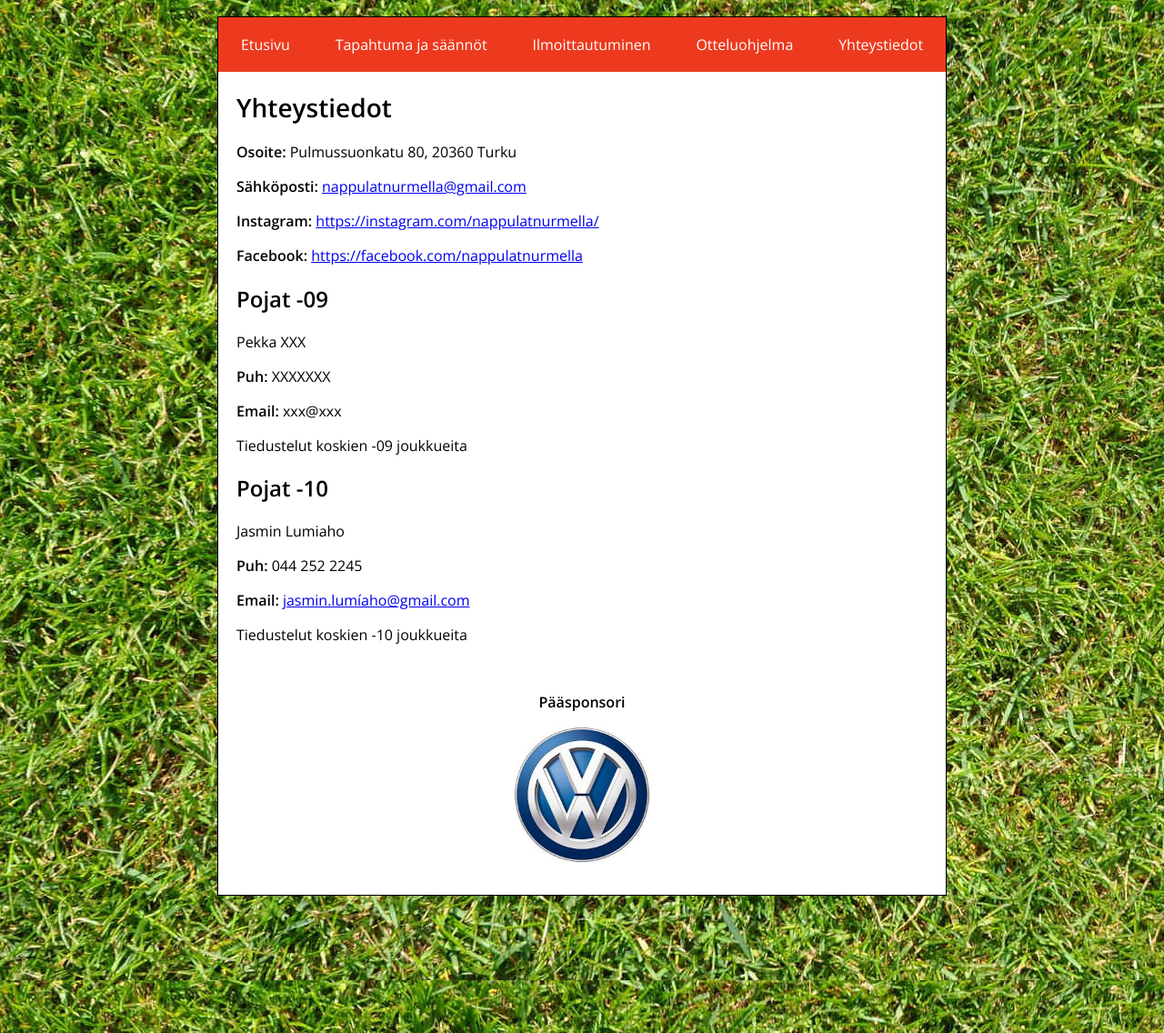
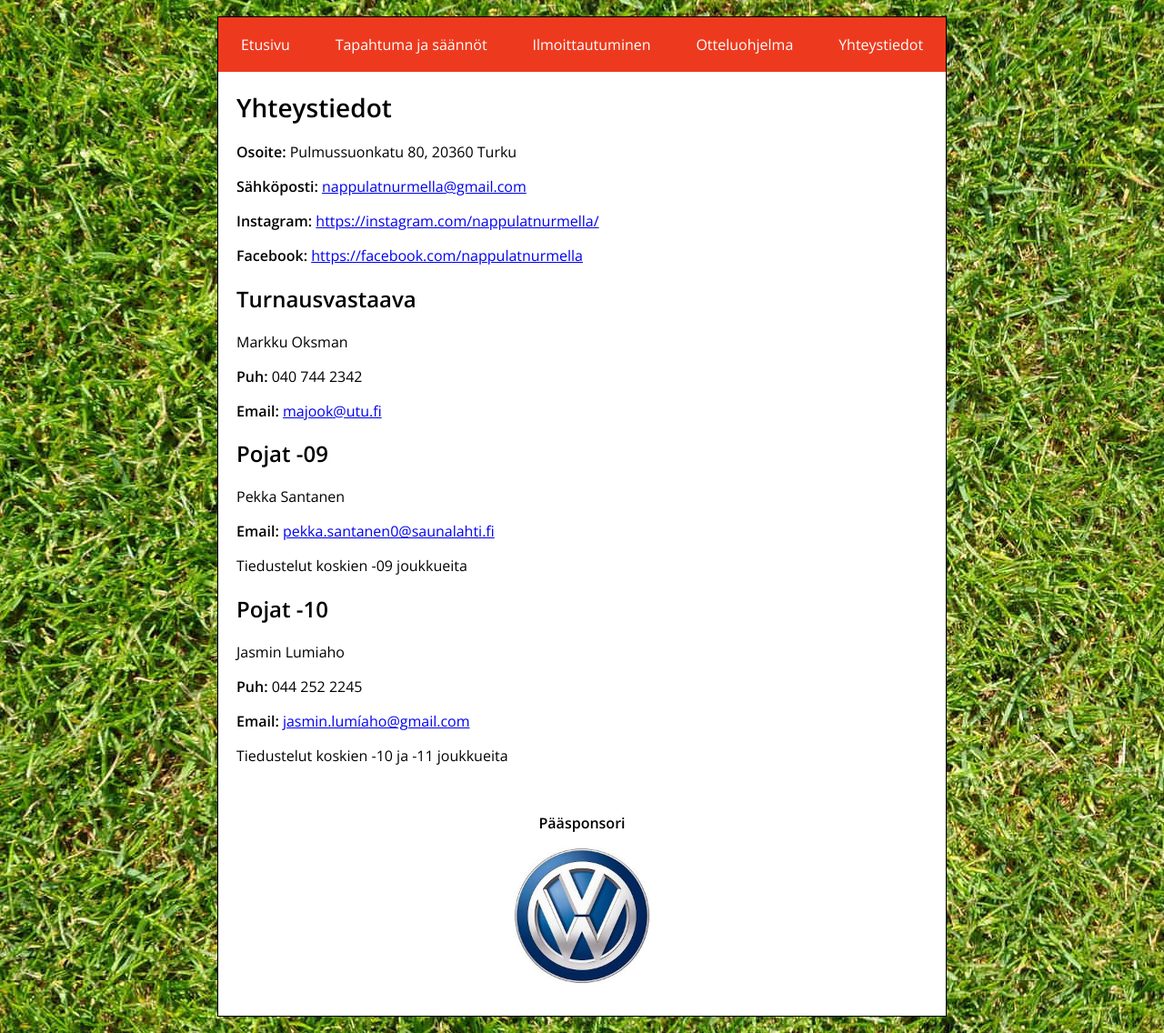
Before and after one commit to nappulatnurmella/nappulatnurmella.github.io, a Jekyll site: the page built from yhteystiedot.md, in a window 1280 px wide. Shown: the whole page at 91% size. Built offline with Jekyll 4.4.1, drawn with Linux system fonts in a browser that asks for light colours; our own code applies the rules of GitHub Pages for plain Markdown files.

Commit message:
Update texts

```diff
--- a/yhteystiedot.md
+++ b/yhteystiedot.md
@@ -14,13 +14,20 @@ permalink: /yhteystiedot/
 **Facebook:** [https://facebook.com/nappulatnurmella](https://facebook.com/nappulatnurmella)
 
 
+## Turnausvastaava
+
+Markku Oksman
+
+**Puh:** 040 744 2342
+
+**Email:** [majook@utu.fi](mailto:majook@utu.fi)
+
+
 ## Pojat -09
 
-Pekka XXX
+Pekka Santanen
 
-**Puh:** XXXXXXX
-
-**Email:** xxx@xxx
+**Email:** [pekka.santanen0@saunalahti.fi](mailto:pekka.santanen0@saunalahti.fi)
 
 Tiedustelut koskien -09 joukkueita
 
@@ -33,4 +40,4 @@ Jasmin Lumiaho
 
 **Email:** [jasmin.lumíaho@gmail.com](mailto:jasmin.lumíaho@gmail.com)
 
-Tiedustelut koskien -10 joukkueita
+Tiedustelut koskien -10 ja -11 joukkueita
```
Also changed, not shown: tapahtuma.md (+9 -5 lines).
